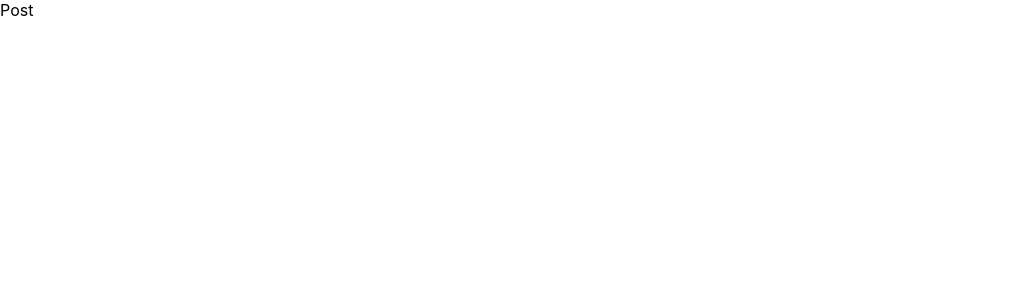
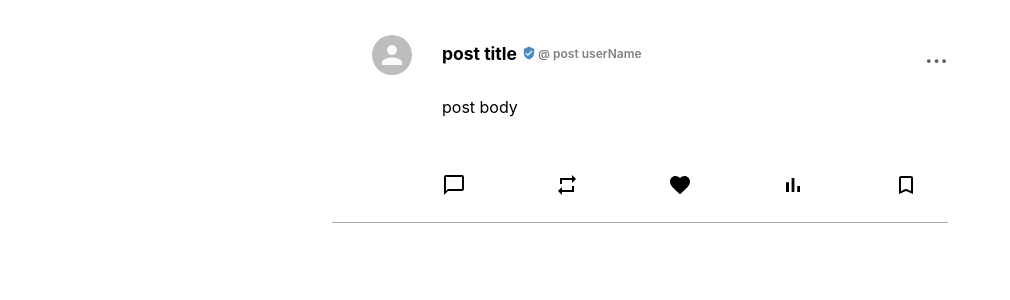
Before and after one commit to NinoPapava/ol-academy-imitated-twitter-posts, a React (Create React App) app: page / in a window 1280 px wide. Shown: the top 300 px of the page, without its empty margins (0-1010 px from the left). Built offline with nearby package versions, Linux system fonts and the light colour scheme.

Commit message:
Twitter ის პოსტის მარკაპი

```diff
--- a/package.json
+++ b/package.json
@@ -3,6 +3,8 @@
   "version": "0.1.0",
   "private": true,
   "dependencies": {
+    "@material-ui/core": "^4.12.4",
+    "@material-ui/icons": "^4.11.3",
     "@testing-library/jest-dom": "^5.17.0",
     "@testing-library/react": "^13.4.0",
     "@testing-library/user-event": "^13.5.0",
--- /dev/null
+++ b/src/Styles/posts.scss
@@ -0,0 +1,103 @@
+.post {
+  display: flex;
+  align-items: flex-start;
+  border-bottom: 1px solid #9fa9af;
+  padding: 15px 20px;
+  width: 45%;
+  margin: 0 auto;
+  position: relative;
+
+&__body {
+  flex: 1;
+  padding: 10px;
+
+  > img {
+    border-radius: 20px;
+    width: 100%;
+  }
+}
+
+&__avatar {
+  padding: 20px;
+  cursor: pointer;
+}
+
+&__footer {
+  display: flex;
+  justify-content: space-between;
+  margin-top: 20px;
+}
+
+&__footer .icon {
+  cursor: pointer;
+}
+
+&__badge {
+  font-size: 14px !important;
+  color: #4d89c2;
+  margin-right: 2px;
+  cursor: pointer;
+}
+
+&__headerText {
+  font-size: 15px;
+  margin-bottom: 5px;
+  margin-right: 5px;
+  display: flex;
+}
+
+&__headerText h3 {
+  cursor: pointer;
+}
+
+&__headerSp {
+  display: flex;
+    align-items: center;
+    justify-content: center;
+    padding-left: 5px;
+    font-weight: 600;
+    font-size: 12px;
+    color: gray;
+    cursor: pointer;
+}
+
+&__bodySp {
+  display: block;
+}
+
+&__dropdown {
+  position: absolute;
+  top: 40px;
+  right: 0;
+  display: flex;
+  align-items: center;
+  color: #5c6063;
+  font-size: 24px;
+  font-weight: 600;
+  border-radius: 0.5rem;
+  cursor: pointer;
+}
+
+&__dropdownContent {
+  display: none;
+  position: absolute;
+  background-color: #fff;
+  box-shadow: 0 0 5px rgba(0, 0, 0, 0.1);
+  border-radius: 5px;
+  min-width: 100px;
+
+button {
+  border: none;
+  background: none;
+  cursor: pointer;
+  width: 100%;
+  text-align: left;
+  padding: 5px;
+
+}
+}
+
+&__dropdown:hover .post__dropdownContent {
+  display: block;
+}
+}
--- a/src/components/Post.jsx
+++ b/src/components/Post.jsx
@@ -1,11 +1,49 @@
 import React from 'react'
+import { Avatar } from '@material-ui/core'
+import { BarChart, BookmarkBorder, ChatBubbleOutline, Favorite, Repeat, VerifiedUser } from '@material-ui/icons'
+import '../Styles/posts.scss'
 
 const Post = () => {
 
   return (
-    <div className='Post'>
-      Post
-    </div>
+    <>
+      <div className='post'>
+        <div className='post__avatar'>
+          <Avatar />
+        </div>
+        <div className='post__body'>
+          <div className='post__header'>
+            <div className='post__headerText'>
+              <h3>post title</h3>
+              <span className='post__headerSp'>
+                <VerifiedUser className='post__badge' />
+                @ post userName
+              </span>
+              <div className='post__dropdown'>
+                <span>...</span>
+                <div className='post__dropdown'>
+                  <div className='post__dropdownContent'>
+                    <button>like</button>
+                    <button>See Tweet</button>
+                  </div>
+                </div>
+              </div>
+            </div>
+            <div className='post__bodySp'>
+              <p >post body</p>
+            </div>
+          </div>
+          <img src='' alt='' />
+          <div className='post__footer'>
+            <ChatBubbleOutline className='icon' />
+            <Repeat className='icon' />
+            <Favorite className='icon' />
+            <BarChart className='icon' />
+            <BookmarkBorder className='icon' />
+          </div>
+        </div>
+      </div>
+    </>
   )
 }
 
```
Also changed, not shown: 1 other file (tests, documents, lock files or other folders).
